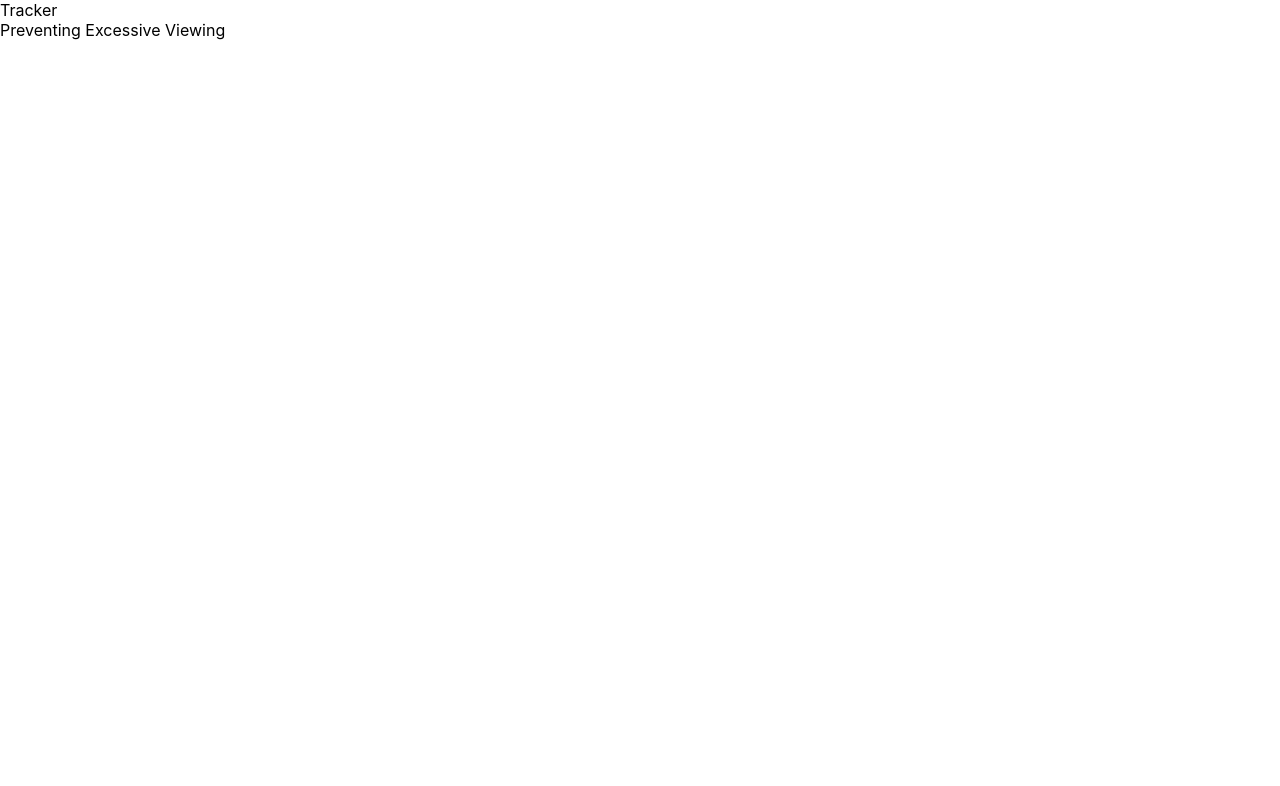
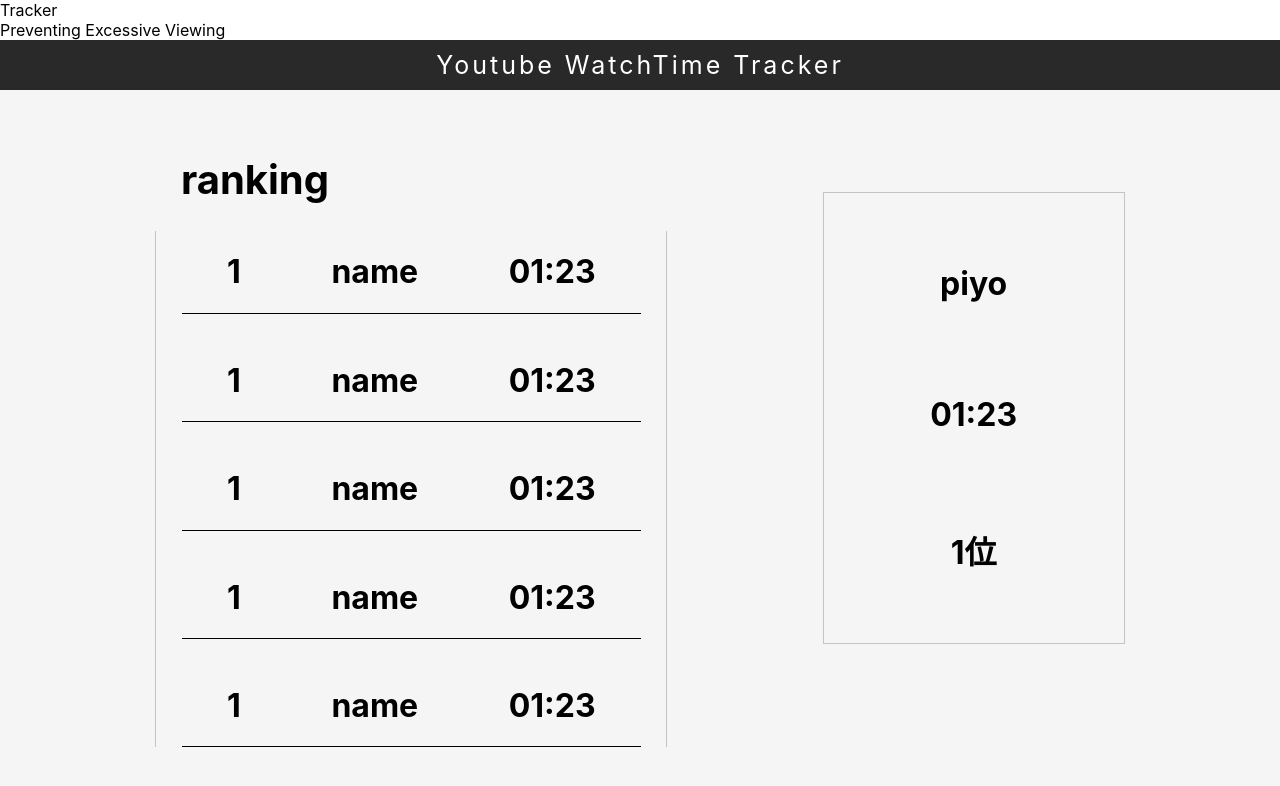
Before and after one commit to muizu555/team12-front, a React (Create React App) app: page / in a window 1280 px wide. Shown: the top 786 px of the page. Built offline with nearby package versions, Linux system fonts and the light colour scheme.

Commit message:
フロントの見た目だけ

```diff
--- a/src/pages/home/Home.css
+++ b/src/pages/home/Home.css
@@ -0,0 +1,61 @@
+#header {
+    width: 100%;
+    height: 50px;
+    background-color: #292929;
+    text-align: center;
+
+
+}
+#header a {
+    position: relative;
+    top: 20%;
+    text-align: center;
+    text-decoration: none;
+    color: #fff;
+    font-size: 25px;
+    letter-spacing: 3px;
+}
+
+.body {
+    width: 100%;
+    height: 100vh;
+    display: flex;
+    justify-content: space-evenly;
+    background-color: #f5f5f5;
+    padding-top: 3%;
+}
+.ranking {
+    width: 40%;
+
+}
+
+#title {
+    margin-left: 5%;
+    margin-bottom: 5%;
+    font-size: 20px;
+}
+
+
+#contents {
+    border-left: 1px solid #c4c4c4;
+    border-right: 1px solid #c4c4c4;
+    display: block;
+
+}
+
+.content {
+    border-bottom: 1px solid #000;
+    display: flex;
+    justify-content: space-around;
+    margin: 5%;
+}
+
+.profile {
+    border: 1px solid #c4c4c4;
+    text-align: center;
+    width: 300px;
+    height: 450px;
+    margin-top: 5%;
+    display: grid;
+    align-content: space-evenly;
+}
--- a/src/pages/home/Home.jsx
+++ b/src/pages/home/Home.jsx
@@ -6,6 +6,29 @@
     return (
       <>
         <Topbar />
+
+        <header id="header">
+          <a href="/">Youtube WatchTime Tracker</a>
+        </header>
+        <div className="body">
+          <div className="ranking">
+            <div id="title">
+              <h1>ranking</h1>
+            </div>
+            <div id="contents">
+              <Content />
+              <Content />
+              <Content />
+              <Content />
+              <Content />
+            </div>
+          </div>
+          <div className="profile">
+            <div id="myName"><h1>piyo</h1></div>
+            <div id="myWatchTime"><h1>01:23</h1></div>
+            <div id="myRanking"><h1>1位</h1></div>
+          </div>
+        </div>
       </>
     );
 
@@ -22,3 +45,15 @@
 
 
 }
+
+function Content() {
+  return (
+      <>
+          <div className="content">
+              <div className="order"><h1>1</h1></div>
+              <div className="userName"><h1>name</h1></div>
+              <div className="watchTime"><h1>01:23</h1></div>
+          </div>
+      </>
+  )
+}
```
Also changed, not shown: 1 other file (tests, documents, lock files or other folders).
